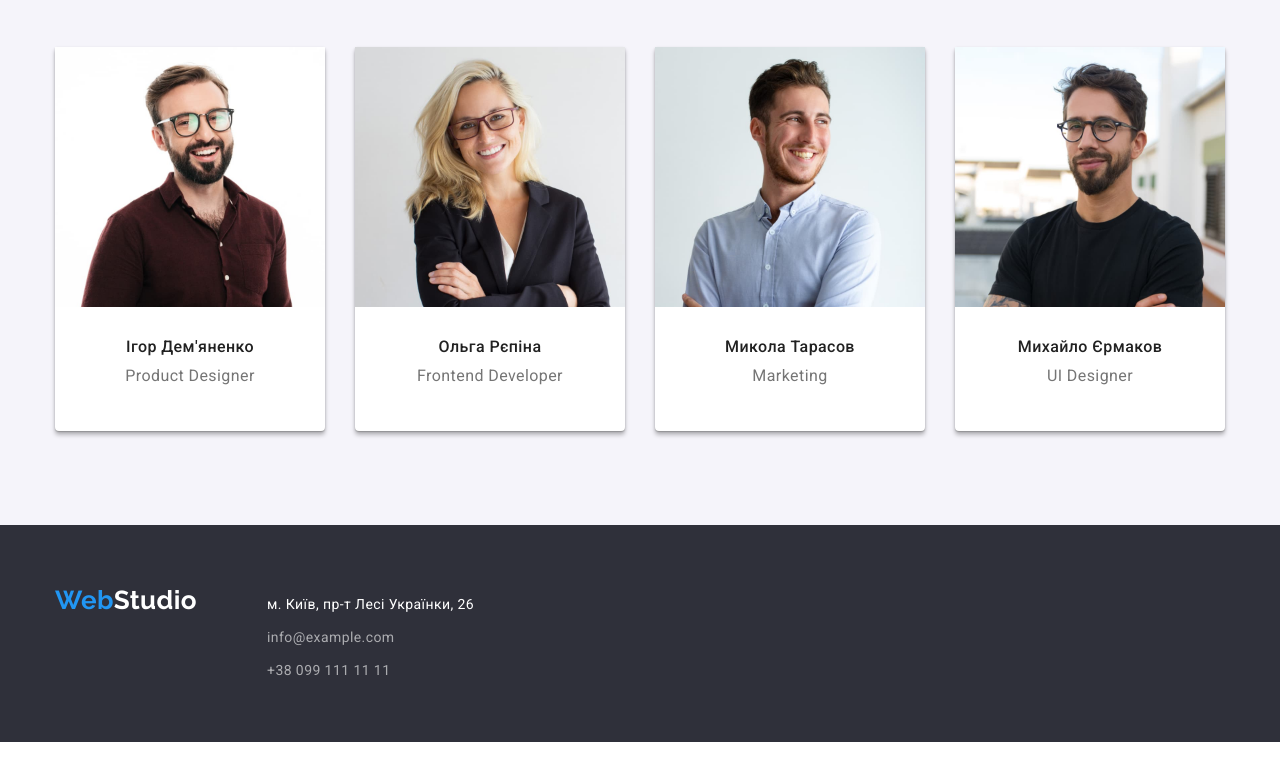
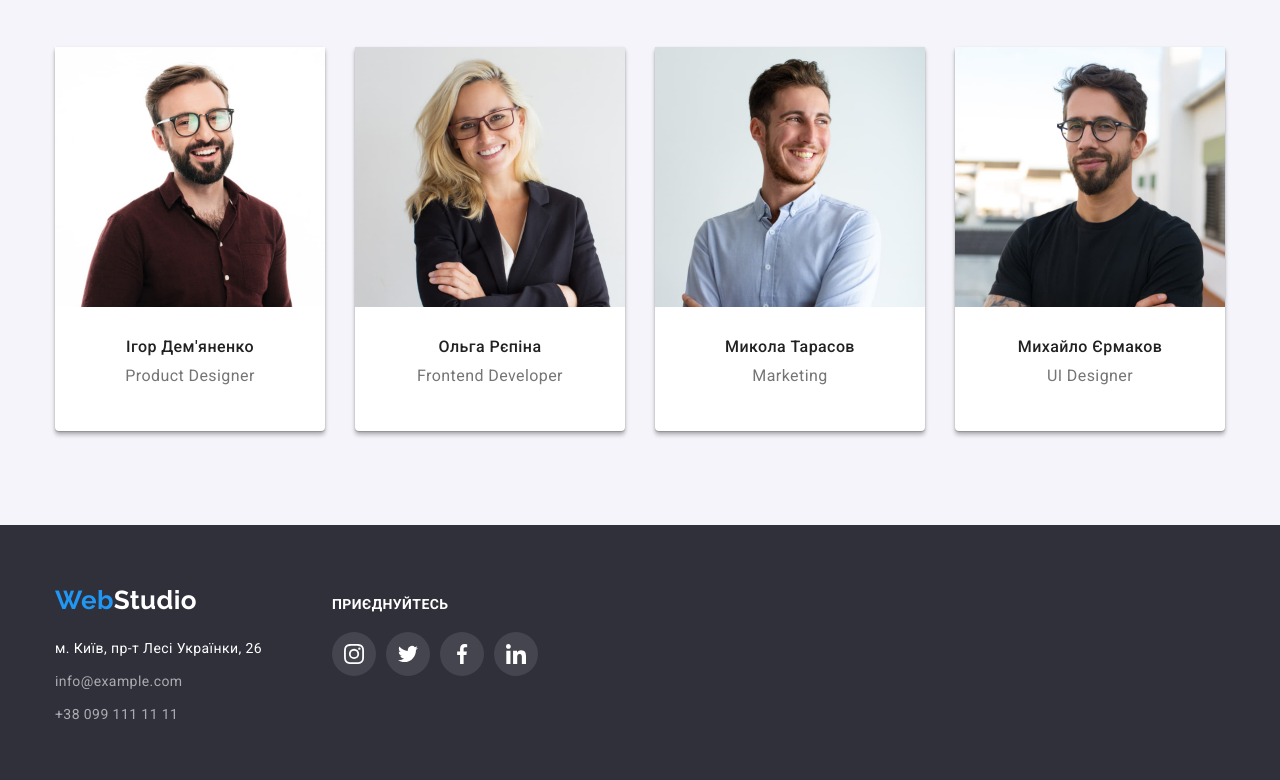
Before and after one commit to Demiurge232/goit-markup-hw-04, a plain HTML site: page index.html in a window 1280 px wide. Shown: the part 1586-2366 px from the top of the page. Before the commit the page ends 2328 px from the top, so only its background shows below. Drawn offline with nearby package versions, Linux system fonts and the light colour scheme.

Commit message:
Додавання посилань до футеру

```diff
--- a/index.html
+++ b/index.html
@@ -197,6 +197,7 @@
 
     <footer class="bottom-page">
       <div class="container-bottom-page container">
+        <div class="info-box">
           <a class="logo-bottom logo" href=""><span class="logo-first">Web</span>Studio</a>
 
           <address class="info">
@@ -211,15 +212,79 @@
                   м. Київ, пр-т Лесі Українки, 26
                 </a>
               </li>
+
               <li class="info-item">
                 <a class="info-link link" href="mailto:info@example.com">info@example.com</a>
               </li>
+
               <li class="info-item">
                 <a class="info-link link" href="tel:380991111111">+38 099 111 11 11</a>
               </li>
             </ul>
           </address>
         </div>
+
+        <div class="socials-box">
+          <h2 class="bottom-title">приєднуйтесь</h2>
+          <ul class="list bt-socials-list">
+            <li>
+              <a
+                class="link bt-socials-link"
+                href="https://www.instagram.com/"
+                target="_blank"
+                rel="noopener noreferrer"
+                aria-label="instagram"
+              >
+                <svg class="bt-socials-icon" width="20" height="20">
+                  <use href="./images/icons.svg#instagram"></use>
+                </svg>
+              </a>
+            </li>
+
+            <li>
+              <a
+                class="link bt-socials-link"
+                href="https://twitter.com/"
+                target="_blank"
+                rel="noopener noreferrer"
+                aria-label="twitter"
+              >
+                <svg class="bt-socials-icons" width="20" height="20">
+                  <use href="./images/icons.svg#twitter"></use>
+                </svg>
+              </a>
+            </li>
+
+            <li>
+              <a
+                class="link bt-socials-link"
+                href="https://www.facebook.com/"
+                target="_blank"
+                rel="noopener noreferrer"
+                aria-label="facebook"
+              >
+                <svg class="bt-socials-icon" width="20" height="20">
+                  <use href="./images/icons.svg#facebook"></use>
+                </svg>
+              </a>
+            </li>
+
+            <li>
+              <a
+                class="link bt-socials-link"
+                href="https://ua.linkedin.com/"
+                target="_blank"
+                rel="noopener noreferrer"
+                aria-label="linkedin"
+              >
+                <svg class="bt-socials-icon" width="20" height="20">
+                  <use href="./images/icons.svg#linkedin"></use>
+                </svg>
+              </a>
+            </li>
+          </ul>
+        </div>
+      </div>
     </footer>
   </body>
 </html>
```
Also changed, not shown: portfolio.html (+63 -0 lines). Lines whose indentation alone changed are shown as unchanged.
